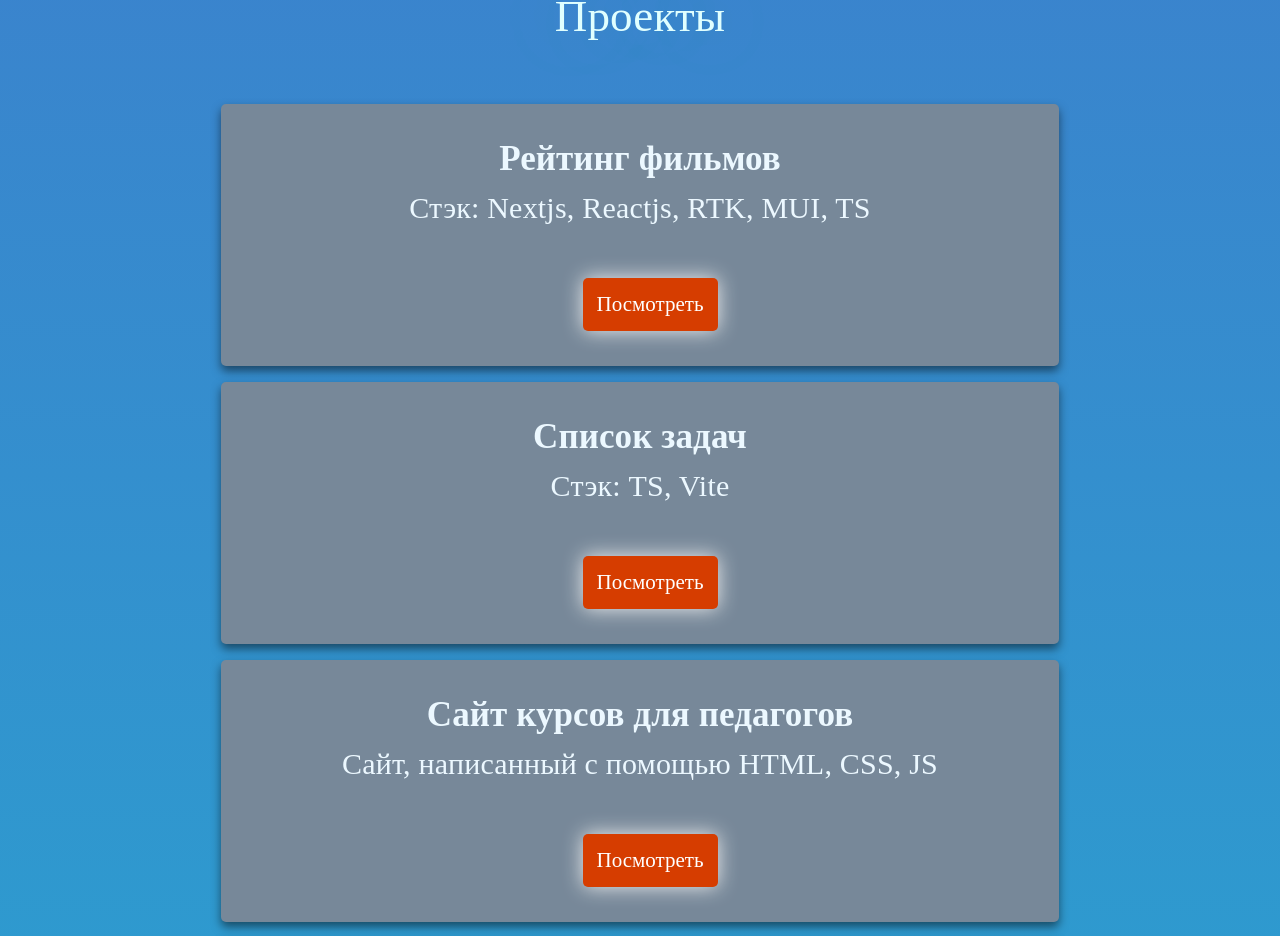
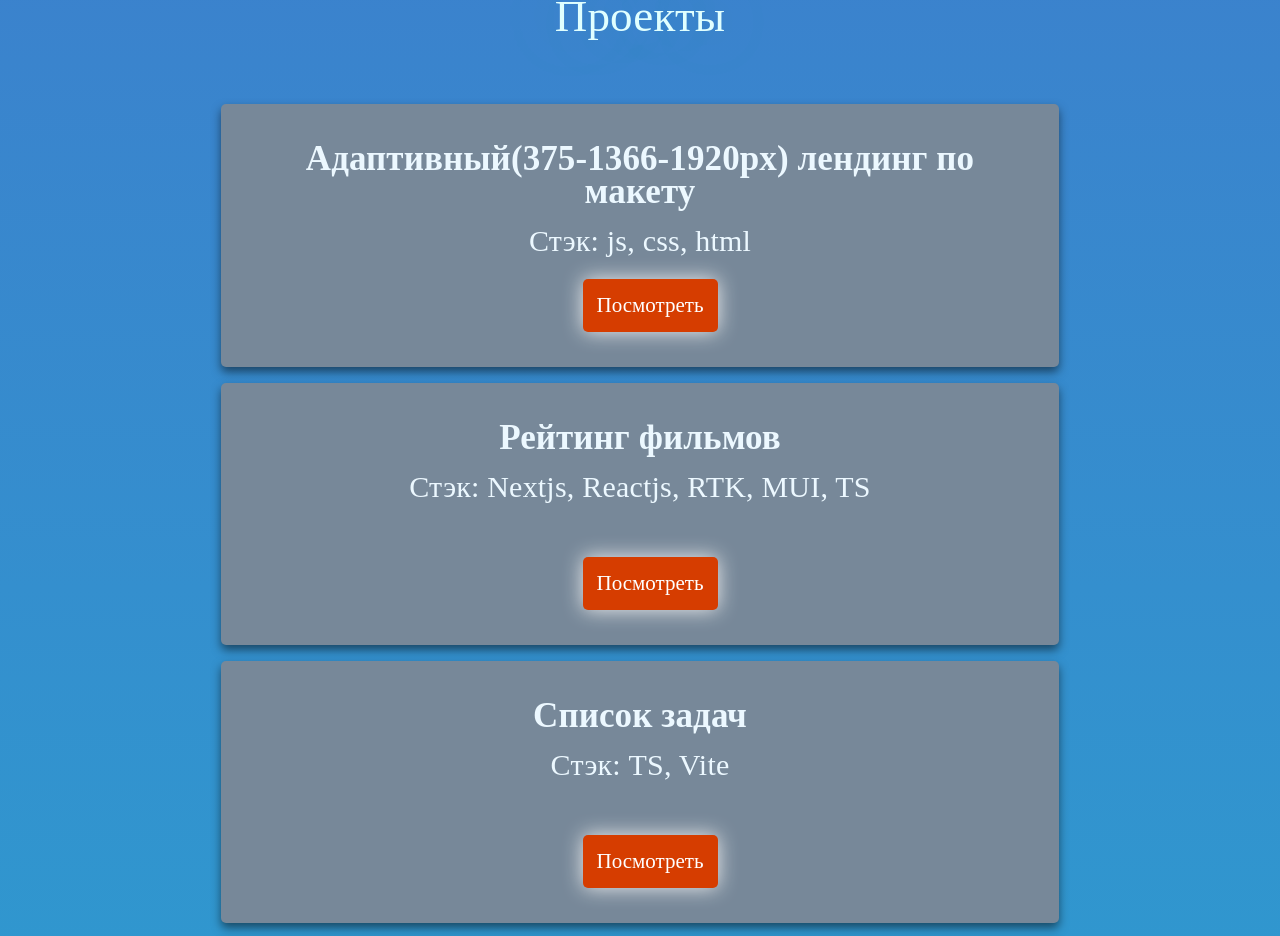
Before and after one commit to Hakkee94/portfolio-react, a React (Create React App) app: page / in a window 1280 px wide. Shown: the part 1084-2020 px from the top of the page. Built offline with nearby package versions, Linux system fonts and the light colour scheme.

Commit message:
project added

```diff
--- a/src/Components/MyProjects.jsx
+++ b/src/Components/MyProjects.jsx
@@ -10,6 +10,7 @@ const MyProjects = () => {
             </div>
 
             <div className='first-project'>
+                <OtherProjects fullProject title='Адаптивный(375-1366-1920px) лендинг по макету' info='Стэк: js, css, html' link='https://yandex-crowd-test-beta.vercel.app/'/>
                 <OtherProjects fullProject title='Рейтинг фильмов' info='Стэк: Nextjs, Reactjs, RTK, MUI, TS' link='https://filmlibrary.vercel.app/'/>
                 <OtherProjects fullProject title='Список задач' info='Стэк: TS, Vite' link='https://typescript-todo-gamma.vercel.app/'/>
                 <OtherProjects fullProject title='Сайт курсов для педагогов' info='Сайт, написанный с помощью HTML, CSS, JS' link='https://kpk-kpp.vercel.app/'/>
```
